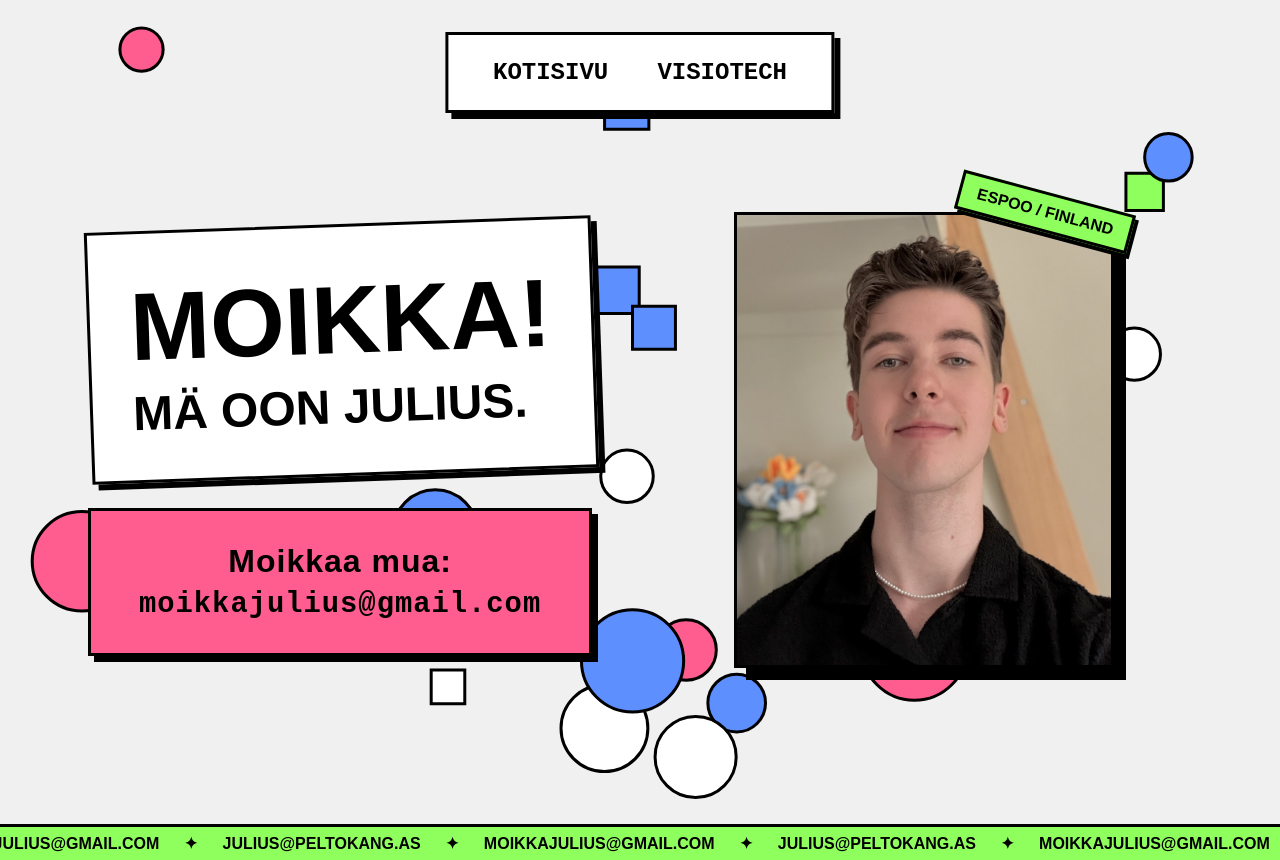
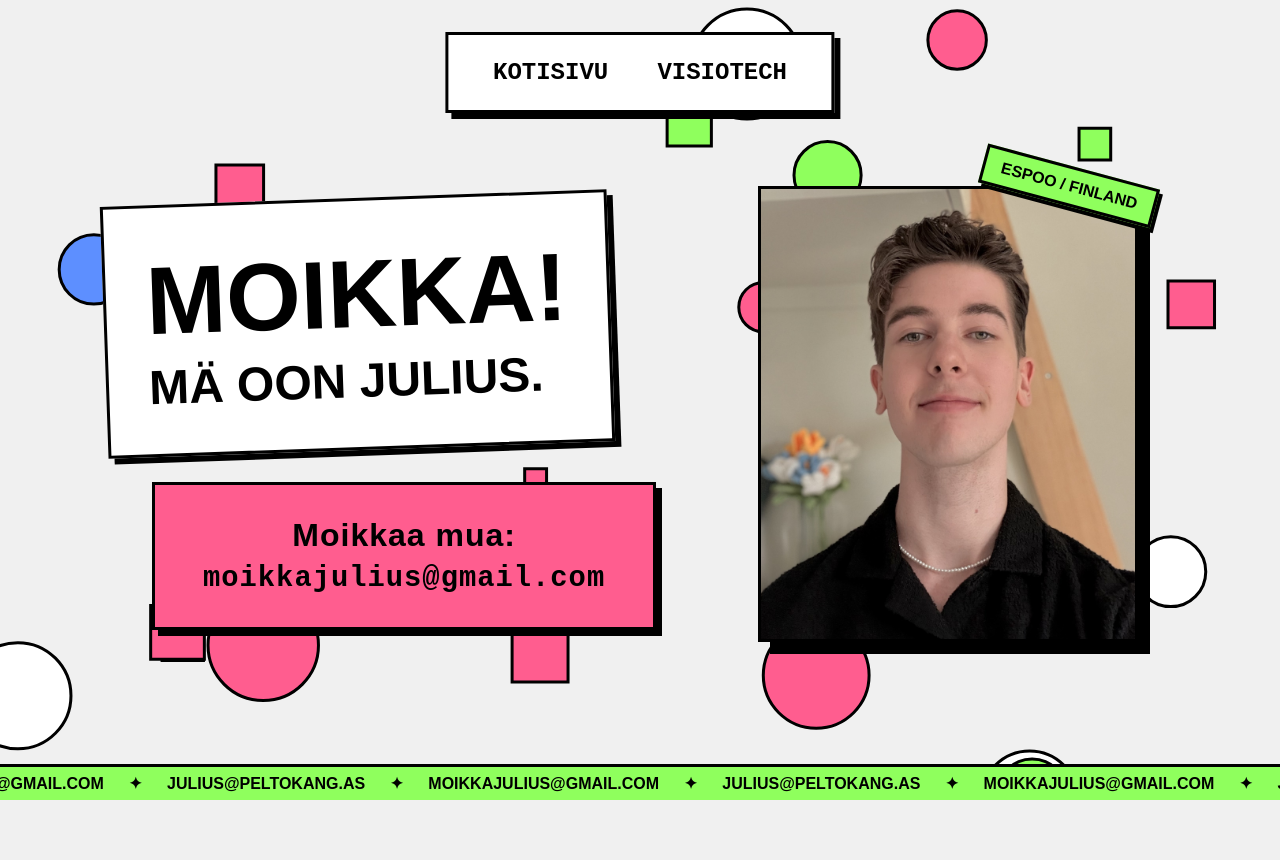
Before and after one commit to moikkajulius/jullen-kotisivu, a plain HTML site: page index.html in a window 1280 px wide. After the commit the page ends 800 px from the top, so only its background shows below. Drawn offline with Linux system fonts and the light colour scheme.

Commit message:
Add files via upload

```diff
--- a/index.html
+++ b/index.html
@@ -7,188 +7,119 @@
     <style>
         :root {
             --bg: #f0f0f0;
-            --accent-pink: #FF5D8F;
-            --accent-green: #8FFF5D;
-            --accent-blue: #5D8FFF;
+            --pink: #FF5D8F; --green: #8FFF5D; --blue: #5D8FFF;
             --border: 3px solid #000;
-            --shadow: 6px 6px 0px 0px #000;
-            --shadow-hover: 2px 2px 0px 0px #000;
-            --font-mono: 'Courier New', Courier, monospace;
+            --shadow: 6px 6px 0 0 #000;
+            --font-mono: 'Courier New', monospace;
             --font-sans: Arial, Helvetica, sans-serif;
+            --ease: cubic-bezier(0.25, 1, 0.5, 1);
         }
 
         * { box-sizing: border-box; margin: 0; padding: 0; }
 
         body {
-            background-color: var(--bg);
-            color: #000;
+            background: var(--bg);
             font-family: var(--font-mono);
             overflow-x: hidden;
             min-height: 100vh;
-            /* FIX 1: Relative positioning ensures the absolute marquee stays at the bottom of the CONTENT, not the screen */
-            position: relative;
-            padding-bottom: 60px; /* Space for marquee */
+            display: flex; flex-direction: column;
         }
 
-        /* --- SHARED UTILITIES --- */
-        .brutal-box {
+        /* --- UTILITIES --- */
+        .brutal {
             background: white;
             border: var(--border);
             box-shadow: var(--shadow);
             z-index: 10;
         }
 
-        .flex-center { display: flex; align-items: center; justify-content: center; }
+        .interactive { transition: transform 0.2s var(--ease), box-shadow 0.2s var(--ease), background 0.2s; }
+        .interactive:hover { transform: translate(-2px, -2px); box-shadow: 8px 8px 0 0 #000; }
+        .interactive:active { transform: translate(2px, 2px); box-shadow: 2px 2px 0 0 #000; }
 
         /* --- BACKGROUND --- */
-        #bg-canvas { position: fixed; top: 0; left: 0; width: 100%; height: 100%; z-index: -1; pointer-events: none; }
+        #bg-canvas { position: fixed; inset: 0; z-index: -1; pointer-events: none; }
 
         /* --- NAVIGATION --- */
-        /* FIX 2: Added .brutal-box to selector to increase specificity so z-index 999 applies */
-        nav.brutal-box {
-            position: fixed;
-            top: 2rem; left: 50%;
-            transform: translateX(-50%);
-            padding: 1rem 2rem;
-            gap: 1.5rem;
-            z-index: 999; /* Ensures it stays on top of everything */
-            display: flex;
+        nav.brutal {
+            position: fixed; top: 2rem; left: 50%; transform: translateX(-50%);
+            padding: 1rem 2rem; gap: 1.5rem;
+            display: flex; z-index: 9999;
         }
 
-        .nav-btn {
-            text-decoration: none;
-            color: black;
-            font-weight: 800;
-            font-size: 1.5rem;
-            text-transform: uppercase;
-            padding: 0.3rem 0.6rem;
-            border: 3px solid transparent;
-            transition: 0.2s cubic-bezier(0.25, 1, 0.5, 1);
+        .nav-link {
+            text-decoration: none; color: black; font-weight: 800; font-size: 1.5rem;
+            text-transform: uppercase; padding: 0.3rem 0.6rem; border: 3px solid transparent;
+            transition: all 0.2s var(--ease);
+        }
+        .nav-link:hover { background-color: var(--blue); border-color: black; box-shadow: 4px 4px 0 black; transform: translate(-2px, -2px); }
+
+        /* --- MAIN --- */
+        main {
+            display: grid; grid-template-columns: 1fr 1fr; gap: 2rem;
+            max-width: 1200px; margin: auto; padding: 9rem 2rem 5rem;
+            align-items: center; justify-items: center; width: 100%; flex: 1;
         }
 
-        .nav-btn:hover {
-            background-color: var(--accent-blue);
-            border-color: black;
-            box-shadow: 4px 4px 0px black;
-            transform: translate(-2px, -2px);
-        }
-
-        /* --- MAIN LAYOUT --- */
-        main {
-            display: grid;
-            grid-template-columns: 1fr 1fr;
-            gap: 2rem;
-            max-width: 1200px;
-            margin: 0 auto;
-            min-height: 100vh;
-            padding: 9rem 3rem 4rem;
-            align-items: center;
-        }
-
-        /* --- TYPOGRAPHY & BUTTONS --- */
-        .content-wrapper { display: flex; flex-direction: column; align-items: flex-start; z-index: 10; }
+        .hero-text { display: flex; flex-direction: column; align-items: flex-start; gap: 2rem; margin-left: 2rem; }
 
         h1 {
-            font-family: var(--font-sans);
-            line-height: 1.1;
-            margin-bottom: 2rem;
-            text-transform: uppercase;
             padding: 2.5rem;
             transform: rotate(-2deg);
             display: flex; flex-direction: column;
+            text-transform: uppercase; font-family: var(--font-sans); line-height: 1.1;
+            width: fit-content;
         }
+        h1 span:first-child { font-size: 6rem; font-weight: 800; }
+        h1 span:last-child { font-size: 3rem; font-weight: 600; margin-top: 0.5rem; }
 
-        .title-big { font-size: 6rem; font-weight: 800; }
-        .title-small { font-size: 3rem; font-weight: 600; margin-top: 0.5rem; }
+        .cta-btn {
+            text-decoration: none; color: black; background: var(--pink);
+            padding: 2rem 3rem; display: inline-flex; flex-direction: column; align-items: center;
+            /* FIX: Push button to the right to sit closer to the image */
+            margin-left: 3rem;
+        }
+        .cta-btn:hover { background: var(--green); }
+        .cta-btn strong { font-size: 2rem; margin-bottom: 0.5rem; letter-spacing: 1px; font-family: var(--font-sans); }
+        .cta-btn span { font-size: 1.8rem; font-weight: 900; letter-spacing: 1px; }
 
-        .cta-button {
-            display: inline-flex;
-            flex-direction: column;
-            align-items: center;
-            background-color: var(--accent-pink);
-            color: black;
-            text-decoration: none;
-            padding: 2rem 3rem;
-            transition: all 0.15s ease-in-out;
+        /* --- IMAGE --- */
+        .img-wrapper { position: relative; width: 100%; max-width: 380px; }
+        .img-frame {
+            aspect-ratio: 1 / 1.2; overflow: hidden; position: relative;
+            background: white; border: var(--border); box-shadow: 12px 12px 0 0 #000;
+            transition: transform 0.3s ease;
         }
-
-        .btn-text-top { font-size: 2rem; font-weight: 700; margin-bottom: 0.5rem; letter-spacing: 1px; font-family: --font-main, sans-serif; }
-        .btn-text-email { font-size: 1.8rem; font-weight: 900; letter-spacing: 1px; }
-
-        .cta-button:hover { transform: translate(4px, 4px); box-shadow: var(--shadow-hover); background-color: var(--accent-green); }
-        .cta-button:active { transform: translate(6px, 6px); box-shadow: none; }
-
-        /* --- IMAGE SECTION --- */
-        .image-wrapper { position: relative; width: 100%; max-width: 380px; justify-self: center; z-index: 10; }
-
-        .image-container {
-            width: 100%;
-            aspect-ratio: 1 / 1.2;
-            overflow: hidden;
-            position: relative;
-            transition: transform 0.3s ease;
-            box-shadow: 12px 12px 0px 0px black;
-            border: var(--border);
-            background: white;
-            z-index: 1;
-        }
-
-        .image-container:hover { transform: scale(1.02) rotate(1deg); }
-        .image-container img {
-			position: absolute;
-			top: 0;
-			left: 0;
-			width: 100%;
-			height: 100%;
-			object-fit: cover;
-		}
+        .img-frame:hover { transform: scale(1.02) rotate(1deg); }
+        .img-frame img { width: 100%; height: 100%; object-fit: cover; position: absolute; }
 
         .badge {
-            position: absolute;
-            top: -20px; right: -20px;
-            background: var(--accent-green);
-            border: var(--border);
-            padding: 0.5rem 1rem;
-            font-weight: bold;
-            font-family: var(--font-sans);
-            transform: rotate(15deg);
-            box-shadow: 4px 4px 0px black;
-            z-index: 5;
+            position: absolute; top: -20px; right: -20px;
+            background: var(--green); border: var(--border);
+            padding: 0.5rem 1rem; font-weight: bold; font-family: var(--font-sans);
+            transform: rotate(15deg); box-shadow: 4px 4px 0 #000; z-index: 20;
         }
 
         /* --- MARQUEE --- */
-        .marquee-container {
-            position: absolute; bottom: 0; left: 0; width: 100%;
-            background: var(--accent-green);
-            border-top: var(--border);
-            padding: 0.4rem 0;
-            overflow: hidden;
-            white-space: nowrap;
-            z-index: 90;
+        .marquee {
+            width: 100%; background: var(--green); border-top: var(--border);
+            padding: 0.4rem 0; overflow: hidden; white-space: nowrap; z-index: 90;
         }
-
-        .marquee-content {
-            display: inline-block;
-            font-family: var(--font-sans);
-            font-weight: 800; font-size: 1rem;
-            animation: scroll 25s linear infinite;
-        }
-
-        @keyframes scroll { 0% { transform: translateX(0); } 100% { transform: translateX(-50%); } }
+        .marquee-track { display: inline-block; font-family: var(--font-sans); font-weight: 800; animation: scroll 25s linear infinite; }
+        @keyframes scroll { to { transform: translateX(-50%); } }
 
         /* --- RESPONSIVE --- */
         @media (max-width: 900px) {
-            main { grid-template-columns: 1fr; text-align: center; gap: 3rem; padding: 8rem 1.5rem 4rem; }
-            .content-wrapper, h1 { align-items: center; }
+            main { grid-template-columns: 1fr; text-align: center; gap: 3rem; }
+            .hero-text { align-items: center; }
             h1 { transform: rotate(0deg); padding: 1.5rem; }
-            .title-big { font-size: 4rem; }
-            .title-small { font-size: 2rem; }
-            .cta-button { padding: 1.5rem 2rem; }
-            .btn-text-top { font-size: 1.3rem; }
-            .btn-text-email { font-size: 1.1rem; }
-            nav.brutal-box { width: 90%; justify-content: center; padding: 0.8rem; }
-            .image-wrapper { max-width: 320px; }
-            .badge { right: 0px; }
+            h1 span:first-child { font-size: 4rem; }
+            h1 span:last-child { font-size: 2rem; }
+            .cta-btn { padding: 1.5rem 2rem; margin-left: 0; /* Reset margin on mobile */ }
+            .cta-btn strong { font-size: 1.3rem; }
+            .cta-btn span { font-size: 1.1rem; }
+            nav.brutal { width: 90%; justify-content: center; }
+            .badge { right: 0; }
         }
     </style>
 </head>
@@ -196,108 +127,92 @@
 
     <canvas id="bg-canvas"></canvas>
 
-    <nav class="brutal-box">
-        <a href="/" class="nav-btn">Kotisivu</a>
-        <a href="/visiotech" class="nav-btn">Visiotech</a>
+    <nav class="brutal">
+        <a href="/" class="nav-link">Kotisivu</a>
+        <a href="/visiotech" class="nav-link">Visiotech</a>
     </nav>
 
     <main>
-        <div class="content-wrapper">
-            <h1 class="brutal-box">
-                <span class="title-big">Moikka!</span>
-                <span class="title-small">Mä oon Julius.</span>
+        <div class="hero-text">
+            <h1 class="brutal">
+                <span>Moikka!</span>
+                <span>Mä oon Julius.</span>
             </h1>
-            <a href="mailto:moikkajulius@gmail.com" class="cta-button brutal-box">
-                <span class="btn-text-top">Moikkaa mua:</span>
-                <span class="btn-text-email">moikkajulius@gmail.com</span>
+
+            <a href="mailto:moikkajulius@gmail.com" class="cta-btn brutal interactive">
+                <strong>Moikkaa mua:</strong>
+                <span>moikkajulius@gmail.com</span>
             </a>
         </div>
 
-        <div class="image-wrapper">
-            <div class="image-container">
-                <img src="selfie.jpg" alt="Julius">
+        <div class="img-wrapper">
+            <div class="img-frame">
+                <img src="selfie.jpg" alt="Julius Peltokangas">
             </div>
             <div class="badge">ESPOO / FINLAND</div>
         </div>
     </main>
 
-    <div class="marquee-container">
-        <div class="marquee-content" id="banner-text">
+    <footer class="marquee">
+        <div class="marquee-track" id="banner-text">
             JULIUS@PELTOKANG.AS &emsp; ✦ &emsp; MOIKKAJULIUS@GMAIL.COM &emsp; ✦ &emsp;
         </div>
-    </div>
+    </footer>
 
     <script>
-        // --- BACKGROUND ---
+        /* --- CANVAS BACKGROUND --- */
         const canvas = document.getElementById('bg-canvas');
         const ctx = canvas.getContext('2d');
         const colors = ['#FF5D8F', '#8FFF5D', '#5D8FFF', '#FFF'];
-        let width, height, shapes = [];
-        let mouse = { x: undefined, y: undefined };
+        let shapes = [], mouse = { x: -999, y: -999 };
 
-        class Shape {
-            constructor() {
-                this.size = (Math.random() * 40) + 20;
-                this.x = this.baseX = Math.random() * (width - this.size * 2) + this.size;
-                this.y = this.baseY = Math.random() * (height - this.size * 2) + this.size;
-                this.color = colors[Math.floor(Math.random() * colors.length)];
-                this.isCircle = Math.random() > 0.5;
-                this.density = (Math.random() * 20) + 1;
-            }
+        const resize = () => {
+            canvas.width = window.innerWidth;
+            canvas.height = window.innerHeight;
+            shapes = Array.from({ length: 25 }, () => ({
+                size: Math.random() * 40 + 20,
+                x: Math.random() * canvas.width, y: Math.random() * canvas.height,
+                baseX: 0, baseY: 0,
+                color: colors[Math.floor(Math.random() * colors.length)],
+                isCircle: Math.random() > 0.5,
+                density: Math.random() * 20 + 1
+            }));
+            shapes.forEach(s => { s.baseX = s.x; s.baseY = s.y; });
+        };
 
-            draw() {
+        const update = () => {
+            ctx.clearRect(0, 0, canvas.width, canvas.height);
+            shapes.forEach(s => {
+                const dx = mouse.x - s.x, dy = mouse.y - s.y;
+                const dist = Math.hypot(dx, dy);
+
+                if (dist < 200) {
+                    const force = (200 - dist) / 200;
+                    s.x -= (dx / dist) * force * s.density;
+                    s.y -= (dy / dist) * force * s.density;
+                } else {
+                    s.x += (s.baseX - s.x) * 0.1;
+                    s.y += (s.baseY - s.y) * 0.1;
+                }
+
                 ctx.beginPath();
-                ctx.lineWidth = 3;
-                ctx.strokeStyle = 'black';
-                ctx.fillStyle = this.color;
-                if (this.isCircle) {
-                    ctx.arc(this.x, this.y, this.size, 0, Math.PI * 2);
-                } else {
-                    ctx.rect(this.x, this.y, this.size, this.size);
-                }
+                ctx.lineWidth = 3; ctx.strokeStyle = 'black'; ctx.fillStyle = s.color;
+                s.isCircle ? ctx.arc(s.x, s.y, s.size, 0, Math.PI*2) : ctx.rect(s.x, s.y, s.size, s.size);
                 ctx.fill(); ctx.stroke();
-            }
+            });
+            requestAnimationFrame(update);
+        };
 
-            update() {
-                const dx = mouse.x - this.x;
-                const dy = mouse.y - this.y;
-                const dist = Math.sqrt(dx*dx + dy*dy);
-                const maxDist = 200;
-
-                if (dist < maxDist) {
-                    const force = (maxDist - dist) / maxDist;
-                    const dirX = (dx / dist) * force * this.density;
-                    const dirY = (dy / dist) * force * this.density;
-                    this.x -= dirX; this.y -= dirY;
-                } else {
-                    if (this.x !== this.baseX) this.x -= (this.x - this.baseX) / 10;
-                    if (this.y !== this.baseY) this.y -= (this.y - this.baseY) / 10;
-                }
-                this.draw();
-            }
-        }
-
-        function init() {
-            width = canvas.width = window.innerWidth;
-            height = canvas.height = window.innerHeight;
-            shapes = Array.from({ length: 25 }, () => new Shape());
-        }
-
-        function animate() {
-            ctx.clearRect(0, 0, width, height);
-            shapes.forEach(s => s.update());
-            requestAnimationFrame(animate);
-        }
-
-        window.addEventListener('resize', init);
+        window.addEventListener('resize', resize);
         window.addEventListener('mousemove', e => { mouse.x = e.x; mouse.y = e.y; });
 
-        init();
-        animate();
+        resize();
+        update();
 
-        // --- MARQUEE LOOP ---
+        /* --- MARQUEE --- */
         const banner = document.getElementById('banner-text');
-        if (banner) banner.innerHTML = banner.innerHTML.repeat(6);
+        const repeats = Math.ceil((window.innerWidth * 2) / banner.offsetWidth) + 2;
+        banner.innerHTML = banner.innerHTML.repeat(repeats);
     </script>
 </body>
 </html>
```
